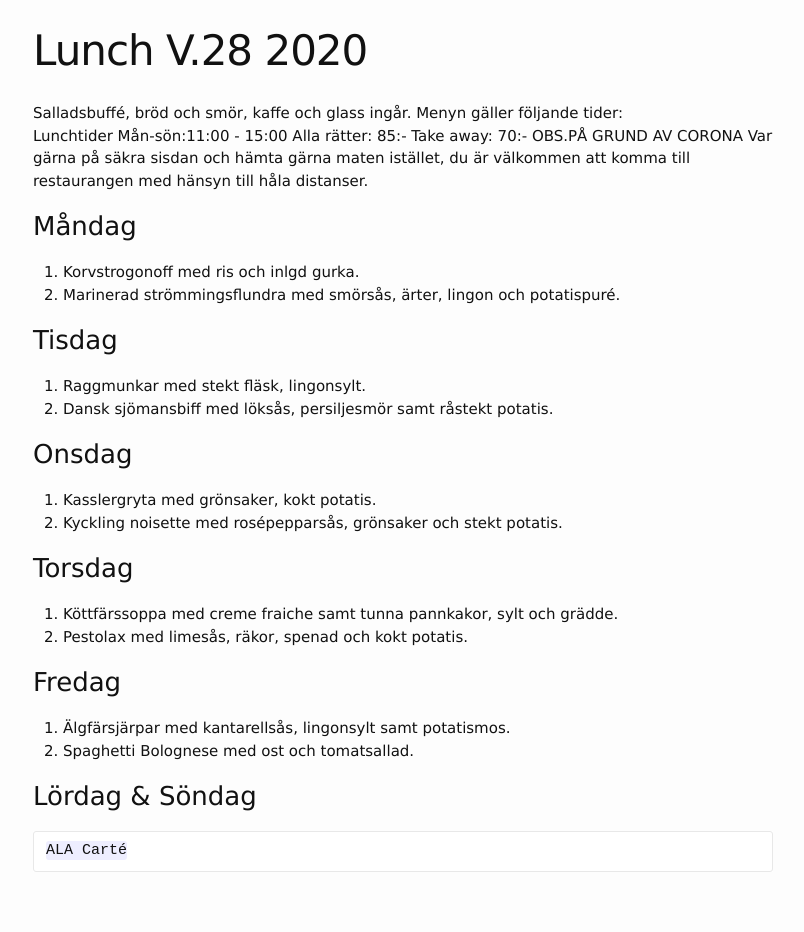
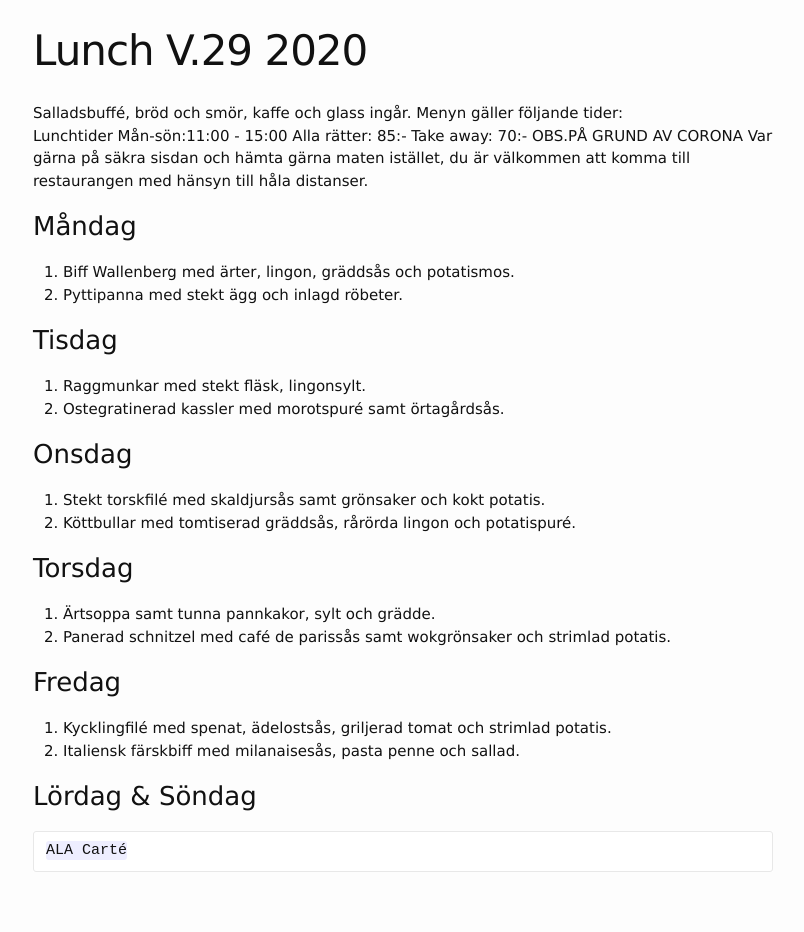
Before and after one commit to FarInn62/farinn62.github.io, a Jekyll site: the page built from lunch.md, in a window 1280 px wide. Shown: the whole page, without its empty margins (237-1041 px from the left). Built offline with Jekyll 4.4.1, drawn with Linux system fonts in a browser that asks for light colours.

Commit message:
Update lunch.md

```diff
--- a/lunch.md
+++ b/lunch.md
@@ -1,6 +1,6 @@
 ---
 layout: foodmenu
-title: Lunch V.28 2020
+title: Lunch V.29 2020
 permalink: /lunch/
 published: true
 ---
@@ -12,24 +12,24 @@ OBS.PÅ GRUND AV CORONA Var gärna på säkra sisdan och hämta gärna maten ist
 
 
 ### Måndag
-1. Korvstrogonoff med ris och inlgd gurka.
-2. Marinerad strömmingsflundra med smörsås, ärter, lingon och potatispuré.
+1. Biff Wallenberg med ärter, lingon, gräddsås och potatismos.
+2. Pyttipanna med stekt ägg och inlagd röbeter.
 
 ### Tisdag
 1. Raggmunkar med stekt fläsk, lingonsylt.
-2. Dansk sjömansbiff med löksås, persiljesmör samt råstekt potatis.
+2. Ostegratinerad kassler med morotspuré samt örtagårdsås.
 
 ### Onsdag
-1. Kasslergryta med grönsaker, kokt potatis.
-2. Kyckling noisette med rosépepparsås, grönsaker och stekt potatis.
+1. Stekt torskfilé med skaldjursås samt grönsaker och kokt potatis.
+2. Köttbullar med tomtiserad gräddsås, rårörda lingon och potatispuré.
 
 ### Torsdag
-1. Köttfärssoppa med creme fraiche samt tunna pannkakor, sylt och grädde.
-2. Pestolax med limesås, räkor, spenad och kokt potatis.
+1. Ärtsoppa samt tunna pannkakor, sylt och grädde.
+2. Panerad schnitzel med café de parissås samt wokgrönsaker och strimlad potatis.
 
 ### Fredag
-1. Älgfärsjärpar med kantarellsås, lingonsylt samt potatismos.
-2. Spaghetti Bolognese med ost och tomatsallad.
+1. Kycklingfilé med spenat, ädelostsås, griljerad tomat och strimlad potatis.
+2. Italiensk färskbiff med milanaisesås, pasta penne och sallad.
 
 ### Lördag & Söndag
     ALA Carté
```
